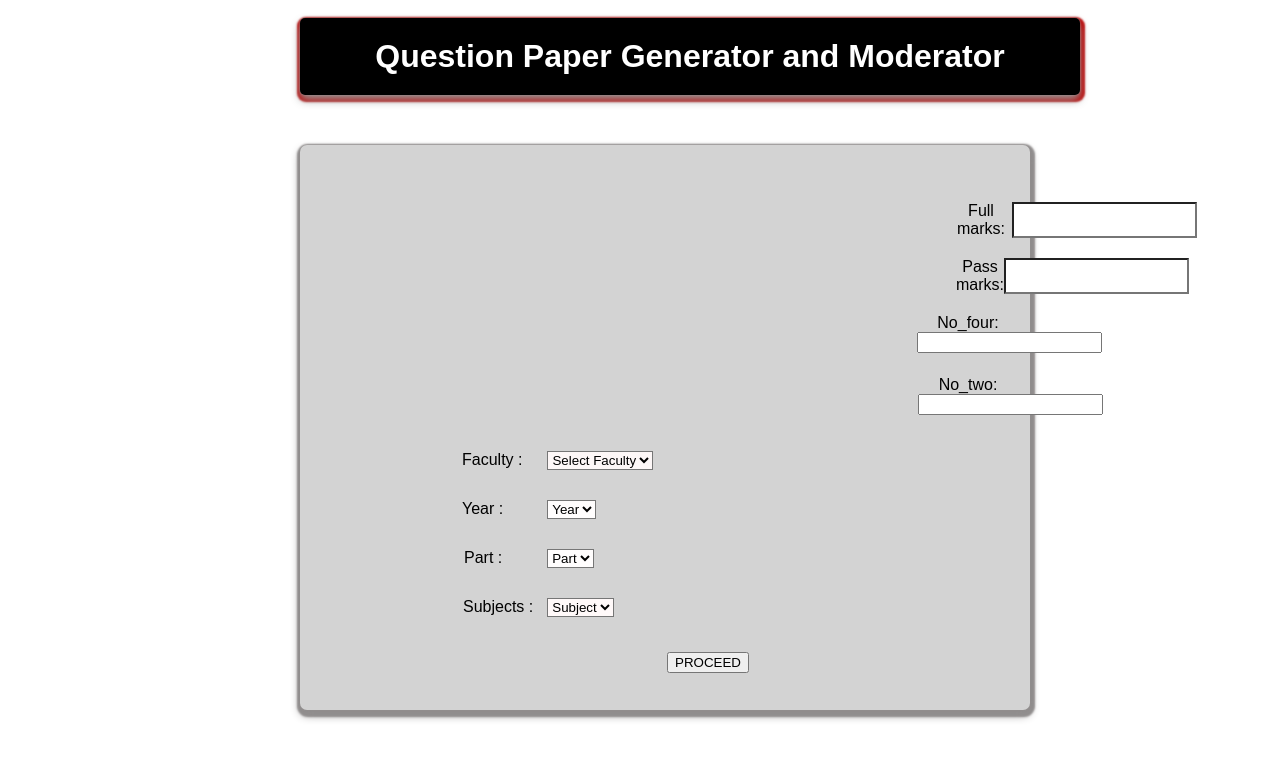
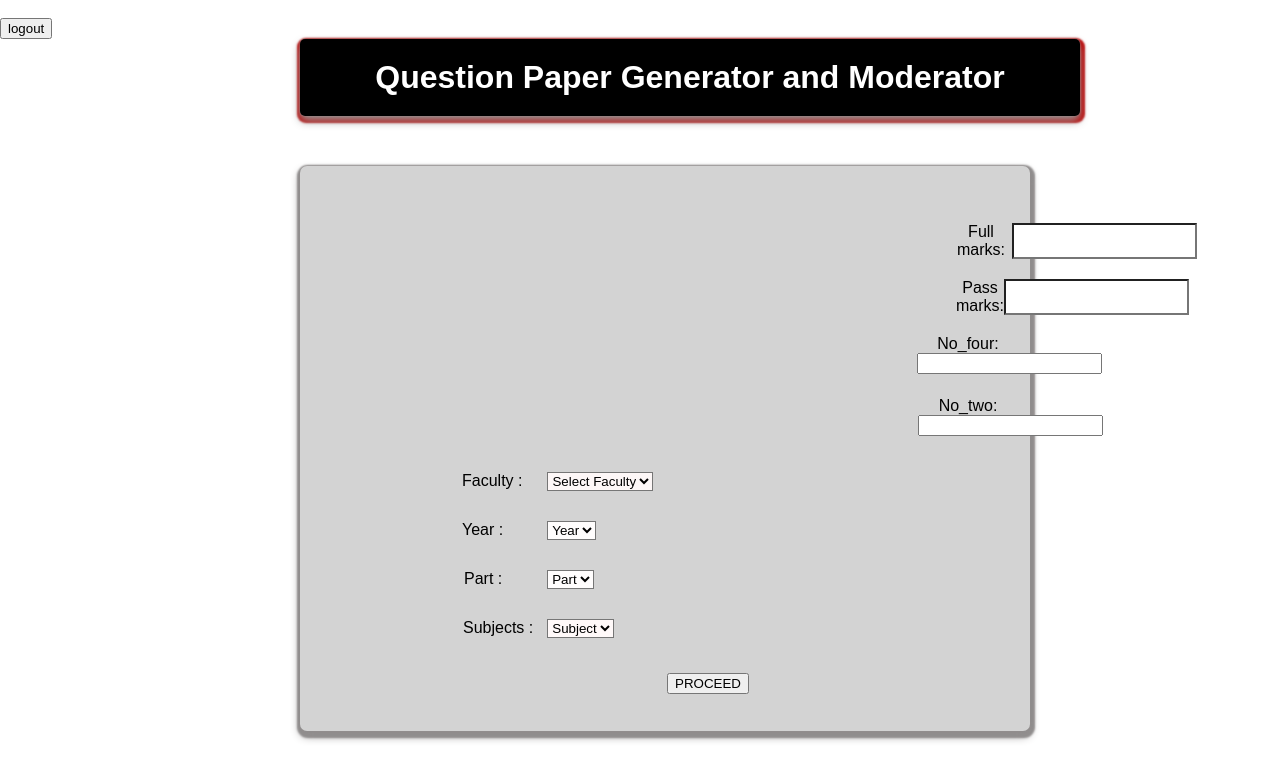
Before and after one commit to Sabal19/Automatic-Question-Paper-Generator, a Django app: template templates/dashboard.html in a window 1280 px wide. Shown: the top 781 px of the page. Run offline with Django 3.2, Linux system fonts and the light colour scheme; the template is opened without the code that fills it, so the values that code supplies are empty.

Commit message:
Update dashboard.html

```diff
--- a/templates/dashboard.html
+++ b/templates/dashboard.html
@@ -19,15 +19,19 @@
 
 
 
+
         <div class="container">
         <body >
+            <div class = "container">
+                <a href="{% url 'logout' %}" ><button class = "logout">logout</button></a>
+            </div>
 
 
 
             <h1>Question Paper Generator and Moderator</h1>
 
             <section class="field" id="field">
-                <form action="{% url 'getdata' %}" method="GET">
+                <form action="{% url 'getdata' %}" method="POST">
                     {% csrf_token %}
                     <div class="full-marks">
                         <label for="full-marks">Full marks: </label>
```
